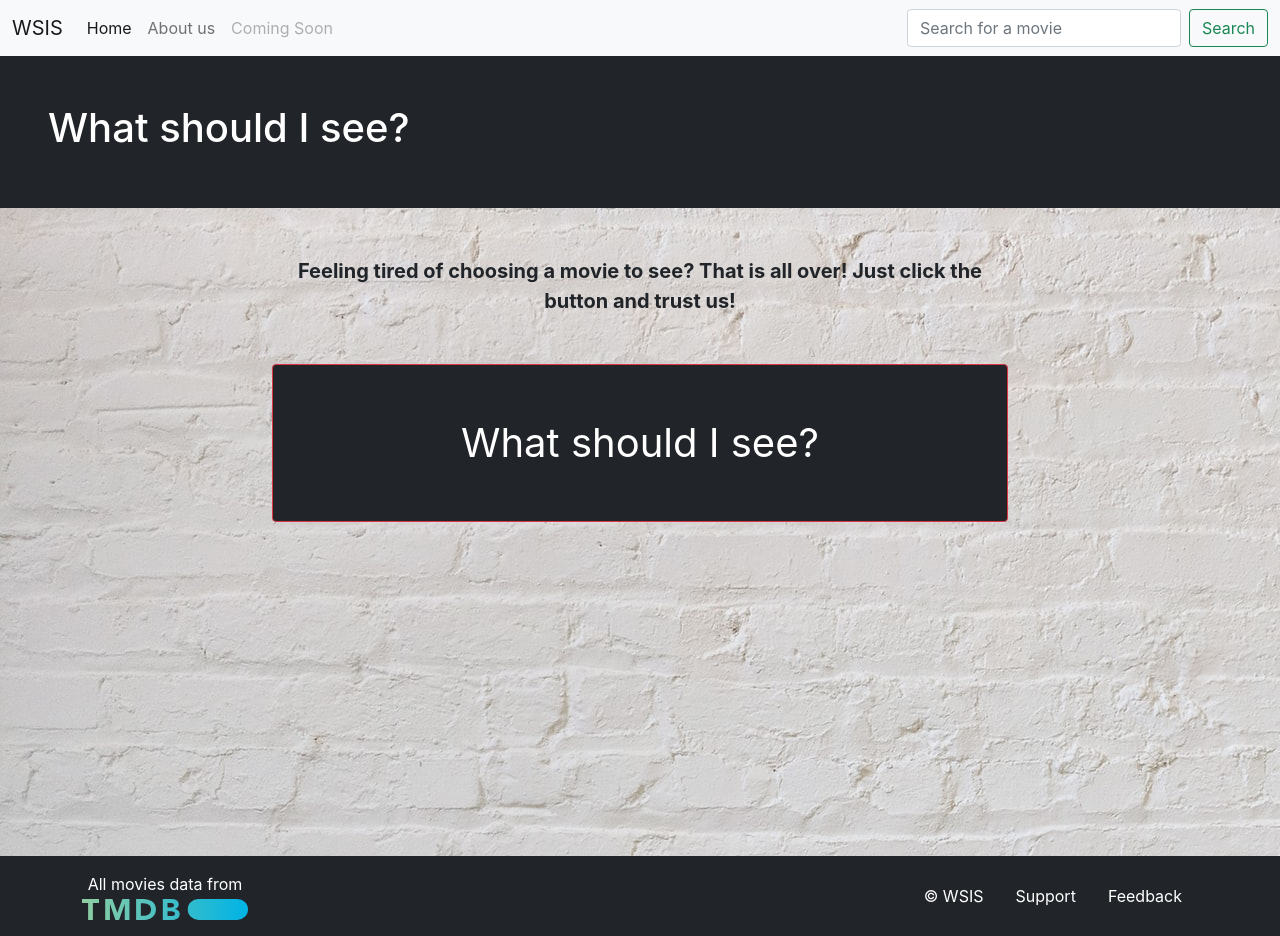
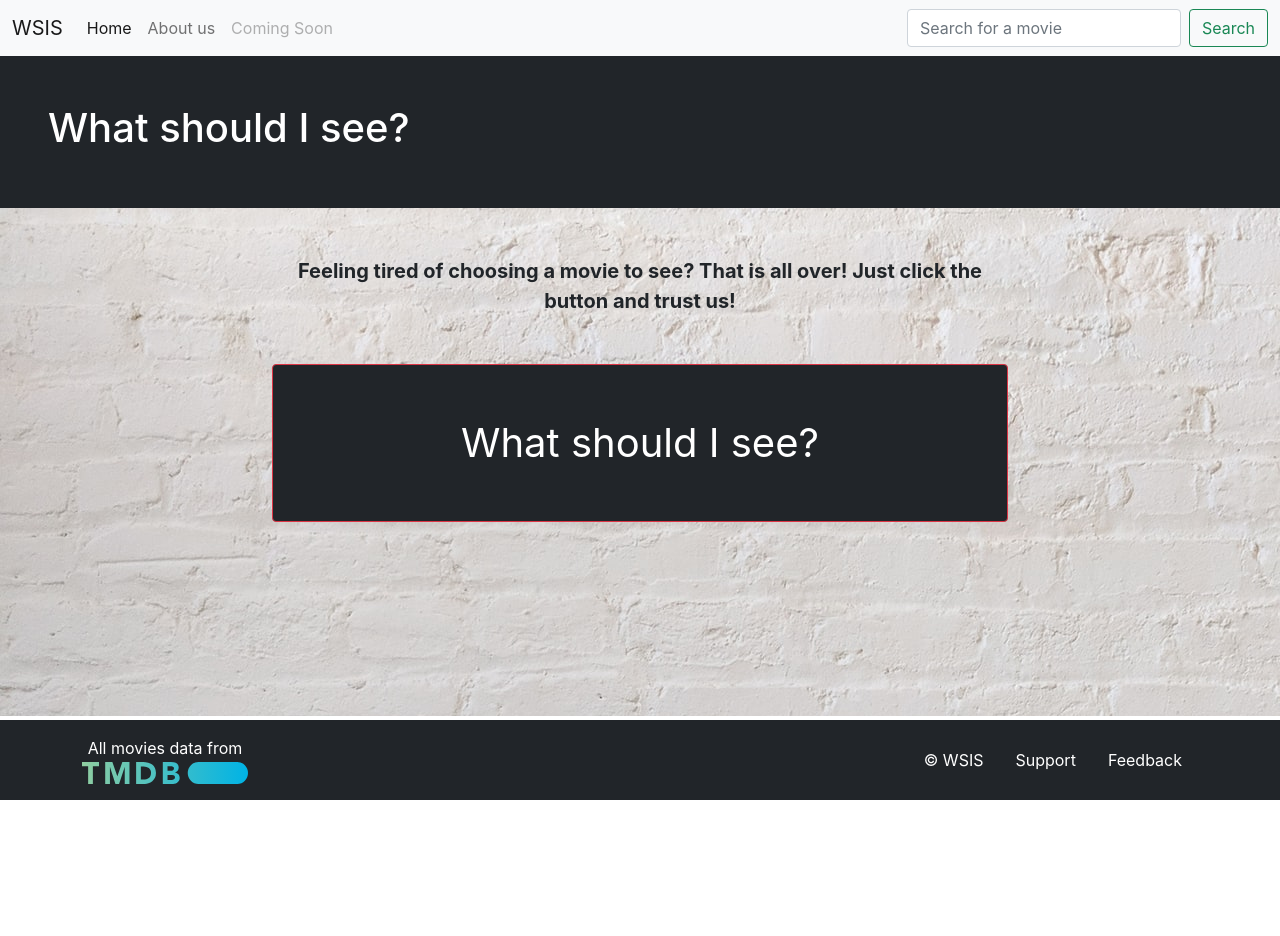
Before and after one commit to JMargarido91/what-should-i-see, a React (Create React App) app: page / in a window 1280 px wide. After the commit the page ends 800 px from the top, so only its background shows below. Built offline with nearby package versions, Linux system fonts and the light colour scheme.

Commit message:
corrected footer sync with homepage

```diff
--- a/src/App.css
+++ b/src/App.css
@@ -31,3 +31,23 @@
 .about-text {
     font-size: 1.5rem;
 }
+
+.page-container {
+    display: flex;
+    flex-direction: column;
+    min-height: 100vh;
+}
+
+.content-wrap {
+    flex: 1;
+}
+
+.main-footer {
+    position: relative;
+    bottom: 0;
+    width: 100%;
+}
+
+.home-container {
+    height: calc(100vh - 292px);
+}
--- a/src/App.js
+++ b/src/App.js
@@ -29,7 +29,8 @@ function App() {
 
 
   return (
-    <div className="vh-100">
+    <div className="page-container">
+      <div className="content-wrap">
       <Navbar searchText={searchText} setSearchText={setSearchText} />
 
       <Switch>
@@ -47,6 +48,7 @@ function App() {
         <Route component={NotFoundPage} />
 
       </Switch>
+      </div>
 
       <Footer/>
     </div>
--- a/src/components/AboutView.js
+++ b/src/components/AboutView.js
@@ -1,4 +1,5 @@
 import Hero from './Hero'
+
 
 const AboutView = () => {
     return(
@@ -22,15 +23,15 @@ const AboutView = () => {
 
                   <p>
 
-                  <a class="btn btn-primary" data-toggle="collapse" href="#collapseExample" role="button" aria-expanded="false" aria-controls="collapseExample">
+                  <a className="btn btn-primary" data-toggle="collapse" href="#collapseExample" role="button" aria-expanded="false" aria-controls="collapseExample">
                     Link with href
                   </a>
-                  <button class="btn btn-primary" type="button" data-toggle="collapse" data-target="#collapseExample" aria-expanded="false" aria-controls="collapseExample">
+                  <button className="btn btn-primary" type="button" data-toggle="collapse" data-target="#collapseExample" aria-expanded="false" aria-controls="collapseExample">
                     Button with data-target
                   </button>
                 </p>
-                <div class="collapse" id="collapseExample">
-                  <div class="card card-body">
+                <div className="collapse" id="collapseExample">
+                  <div className="card card-body">
                     Anim pariatur cliche reprehenderit, enim eiusmod high life accusamus terry richardson ad squid. Nihil anim keffiyeh helvetica, craft beer labore wes anderson cred nesciunt sapiente ea proident.
                   </div>
                 </div>
--- a/src/components/Footer.js
+++ b/src/components/Footer.js
@@ -4,7 +4,7 @@ import logo from '../images/tmdb.svg'
 const Footer = () => {
 
     return (
-        <div className="bg-dark text-white py-3">
+        <div className="main-footer bg-dark text-white py-3">
             <div className="container">
                 <div className="row align-items-center">
                     <div className="col-md-2 col-4 mx-auto text-center">
--- a/src/components/Home.js
+++ b/src/components/Home.js
@@ -25,9 +25,10 @@ const Home = () => {
   }
 
     return (
-      <div className="vh-100" style={{ backgroundImage: `url(${image})` }}>
+      <>
         <Hero text="What should I see?"/>
-        <div className="container" >
+        <div className="home-container" style={{ backgroundImage: `url(${image})` }}>
+        <div className="container">
           <div className="row">
             <div className="col-lg-8 offset-lg-2 my-5">
               <p className="lead fw-bold mb-5 text-center">
@@ -38,6 +39,8 @@ const Home = () => {
           </div>
         </div>
       </div>
+
+      </>
     )
   }
 
```
